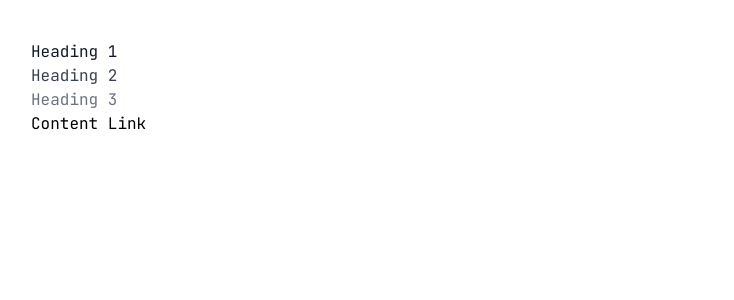
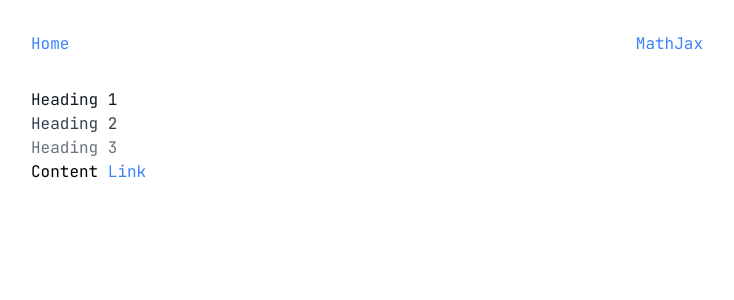
Before and after one commit to nguyenvukhang/minnesoda, a Next.js app: page / in a window 1280 px wide. Shown: the top 300 px of the page, without its empty margins (273-1007 px from the left). Built offline with nearby package versions, Linux system fonts and the light colour scheme.

Commit message:
added menubar

```diff
--- a/pages/_app.js
+++ b/pages/_app.js
@@ -1,5 +1,6 @@
 import { MDXProvider } from '@mdx-js/react'
 import '@/src/global.css'
+import Link from 'next/link'
 
 const tailwind = {
   h1: 'text-gray-900',
@@ -13,10 +14,37 @@ Object.entries(tailwind).forEach((e) => {
   components[Tag] = ({ children }) => <Tag className={e[1]}>{children}</Tag>
 })
 
+components.a = ({ href, children }) => {
+  const style = 'text-blue-500'
+  return (
+    <Link href={href}>
+      <a className={style}>{children}</a>
+    </Link>
+  )
+}
+
+function toggleMathjax() {
+  alert('hello there')
+}
+
+const Menubar = () => {
+  return (
+    <div className="mb-8 flex flex-row">
+      <div className="flex-1">
+        <components.a href="/">Home</components.a>
+      </div>
+      <div className="flex">
+        <a className='text-blue-500 cursor-pointer' onClick={toggleMathjax}>MathJax</a>
+      </div>
+    </div>
+  )
+}
+
 function MyApp({ Component, pageProps }) {
   return (
     <MDXProvider components={components}>
-      <div className='my-10 mx-auto max-w-3xl px-12'>
+      <div className="my-8 mx-auto max-w-3xl px-12">
+        <Menubar />
         <Component {...pageProps} />
       </div>
     </MDXProvider>
```
